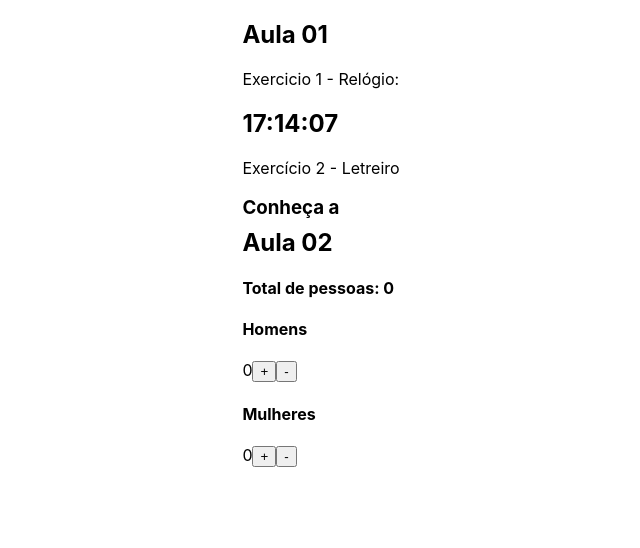
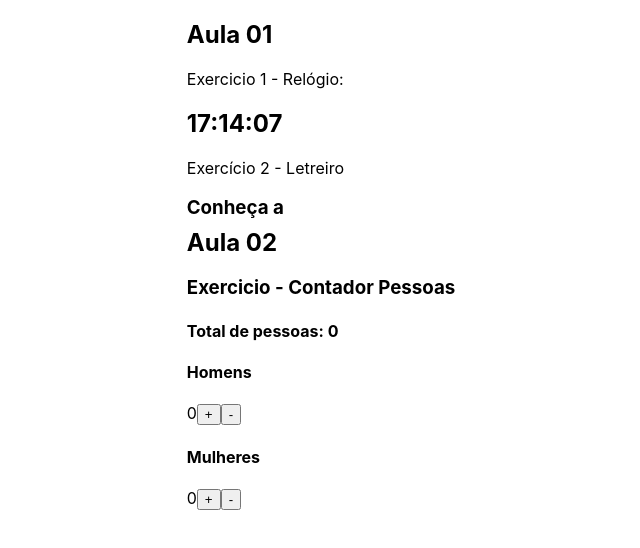
Before and after one commit to Samoo2/react-projetos, a React (Create React App) app in the folder meu-app/: page / in a window 1280 px wide. Shown: the top 548 px of the page, without its empty margins (319-959 px from the left). Built offline with nearby package versions, Linux system fonts and the light colour scheme.

Commit message:
Update ContadorPessoas.js

```diff
--- a/meu-app/src/Components/ContadorPessoas.js
+++ b/meu-app/src/Components/ContadorPessoas.js
@@ -21,6 +21,7 @@ function ContadorPessoas() {
 
   return (
     <div>
+      <h3> Exercicio - Contador Pessoas </h3>
       <h4>Total de pessoas: {totalPessoas}</h4>
       <div>
         <h4>Homens</h4>
```
